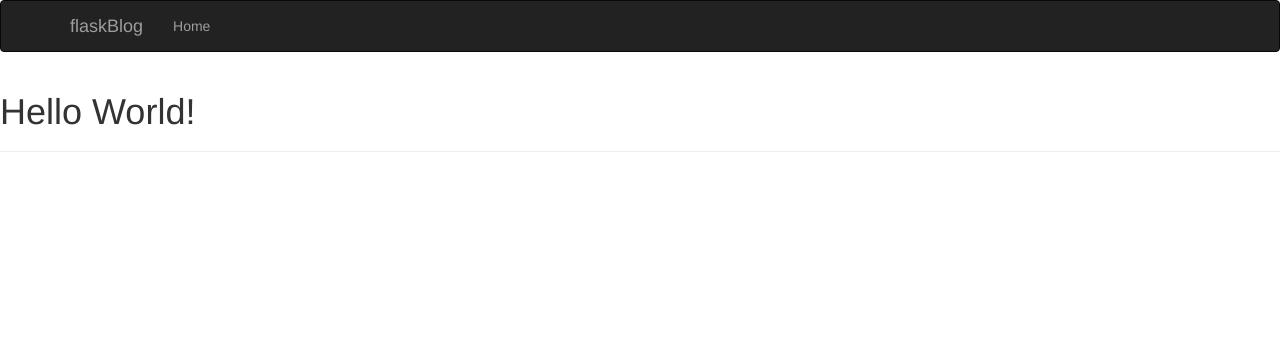
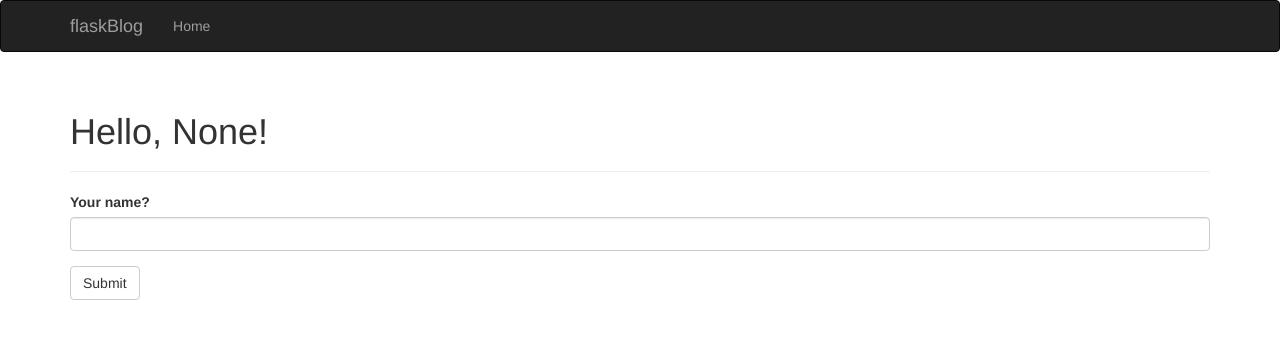
Before and after one commit to tsh/flaskBlog, a Flask app: page / in a window 1280 px wide. Shown: the top 339 px of the page. Run offline with Flask 2, Linux system fonts and the light colour scheme; some libraries are stand-ins or nearby versions.

Commit message:
some index-user action

```diff
--- a/app.py
+++ b/app.py
@@ -1,20 +1,83 @@
-from flask import Flask, render_template
+import os
+
+from flask import Flask, session, render_template, redirect, url_for
 from flask.ext.bootstrap import Bootstrap
+from flask.ext.sqlalchemy import SQLAlchemy
+
+from forms import NameForm
 
 app = Flask(__name__)
+app.config['SECRET_KEY'] = 'this is not a secret'
 bootstrap = Bootstrap(app)
 
-@app.route('/')
-def index():
-    return render_template('index.html')
+basedir = os.path.abspath(os.path.dirname(__file__))
+app.config['SQLALCHEMY_DATABASE_URI'] =\
+    'sqlite:///' + os.path.join(basedir, 'data.sqlite')
+app.config['SQLALCHEMY_COMMIT_ON_TEARDOWN'] = True
+db = SQLAlchemy(app)
+
+
+class Post(db.Model):
+    __tablename__ = 'posts'
+    id = db.Column(db.Integer, primary_key=True)
+    title = db.Column(db.String(256))
+    body = db.Column(db.String())
+    author = db.relationship('User', backref='posts', lazy='dynamic')
+
+    def __repr__(self):
+        return '<Post {0}>'.format(self.title)
+
+
+class Role(db.Model):
+    __tablename__ = 'roles'
+    id = db.Column(db.Integer, primary_key=True)
+    name = db.Column(db.String(64), unique=True)
+    users = db.relationship('User', backref='role', lazy='dynamic')
+
+    def __repr__(self):
+        return '<Role {0}>'.format(self.name)
+
+
+class User(db.Model):
+    __tablename__ = 'users'
+    id = db.Column(db.Integer, primary_key=True)
+    username = db.Column(db.String(64), unique=True, index=True)
+    role_id = db.Column(db.Integer, db.ForeignKey('roles.id'))
+
+    def __repr__(self):
+        return '<User {0}>'.format(self.username)
 
 @app.errorhandler(404)
 def page_not_found(e):
     return render_template('404.html'), 404
 
+@app.route('/', methods=['GET', 'POST'])
+def index():
+    form = NameForm()
+    if form.validate_on_submit():
+        user = User.query.filter_by(username=form.name.data).first()
+        if user is None:
+            user = User(username = form.name.data)
+            db.session.add(user)
+            session['known'] = False
+        else:
+            session['True'] = True
+        session['name'] = form.name.data
+        form.name.data = ''
+        return redirect(url_for('index'))
+    return render_template('index.html', form=form, name=session.get('name'),
+                           known = session.get('known', False))
+
 @app.route('/user/<name>')
 def user(name):
-    return '<h2>hello, {0}</h2>'.format(name)
+    user = User.query.filter_by(username=name)
+    if user is None:
+        user = User(username=name)
+        db.session.add(user)
+        db.session.commit()
+        return redirect(url_for('index'))
+    else:
+        return "<h1>hello, {0}</h1>".format(user.username)
 
 if __name__ == '__main__':
     app.run(debug=True)
--- /dev/null
+++ b/forms.py
@@ -0,0 +1,7 @@
+from flask.ext.wtf import Form
+from wtforms import StringField, SubmitField
+from wtforms.validators import Required
+
+class NameForm(Form):
+    name = StringField('Your name?', validators=[Required()])
+    submit = SubmitField('Submit')
--- a/templates/base.html
+++ b/templates/base.html
@@ -1,4 +1,10 @@
 {% extends "bootstrap/base.html" %}
+
+{% block head %}
+{{ super() }}
+<link rel="icon" href="{{ url_for('static', filename='favicon.ico') }}"
+        type="image/x-icon">
+{% endblock %}
 
 {% block title %}flaskBlog{% endblock %}
 
@@ -23,6 +29,8 @@
 </div>
 {% endblock %}
 
+{% block content %}
 <div class="container">
-{% block content %}{% endblock %}
+{% block page_content %}{% endblock %}
 </div>
+{% endblock %}
--- a/templates/index.html
+++ b/templates/index.html
@@ -1,7 +1,9 @@
 {% extends "base.html" %}
+{% import "bootstrap/wtf.html" as wtf %}
 
-{% block content %}
+{% block page_content %}
 <div class="page-header">
-    <h1>Hello World!</h1>
+    <h1>Hello, {{ name }}!</h1>
 </div>
+{{ wtf.quick_form(form) }}
 {% endblock %}
```
